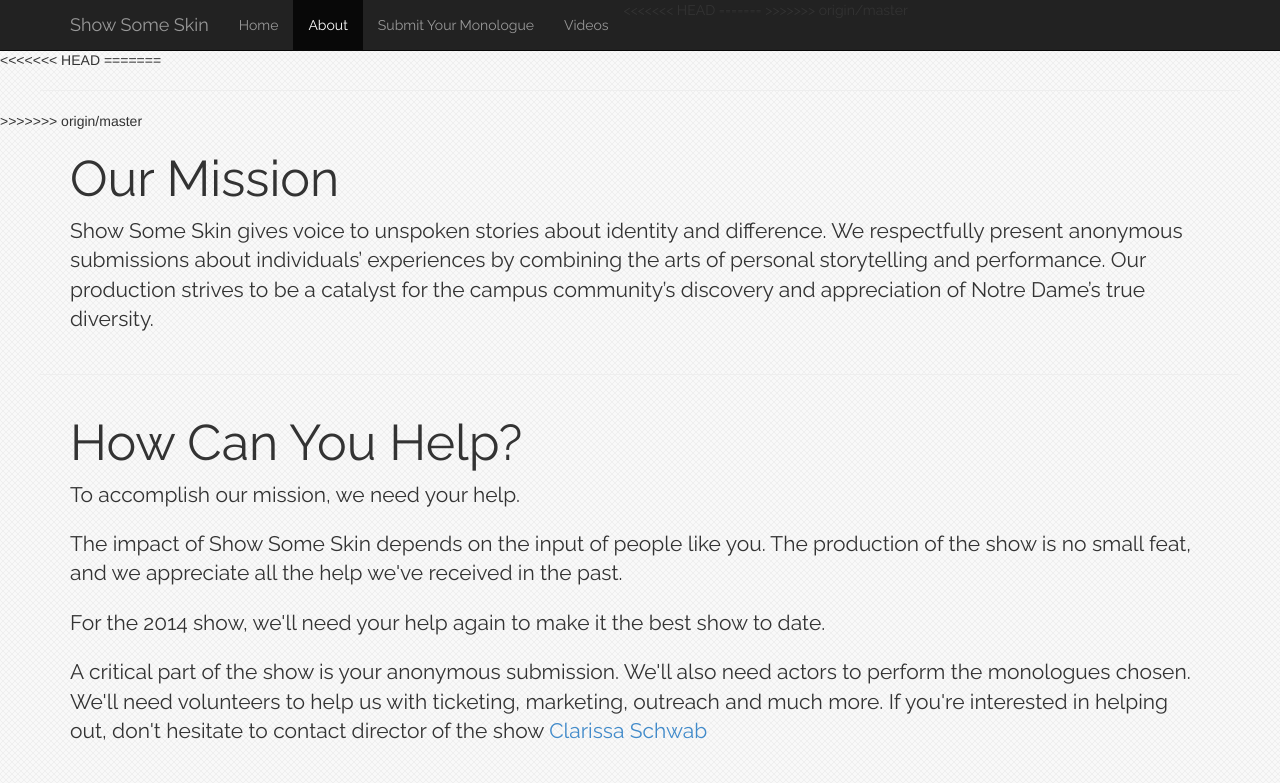
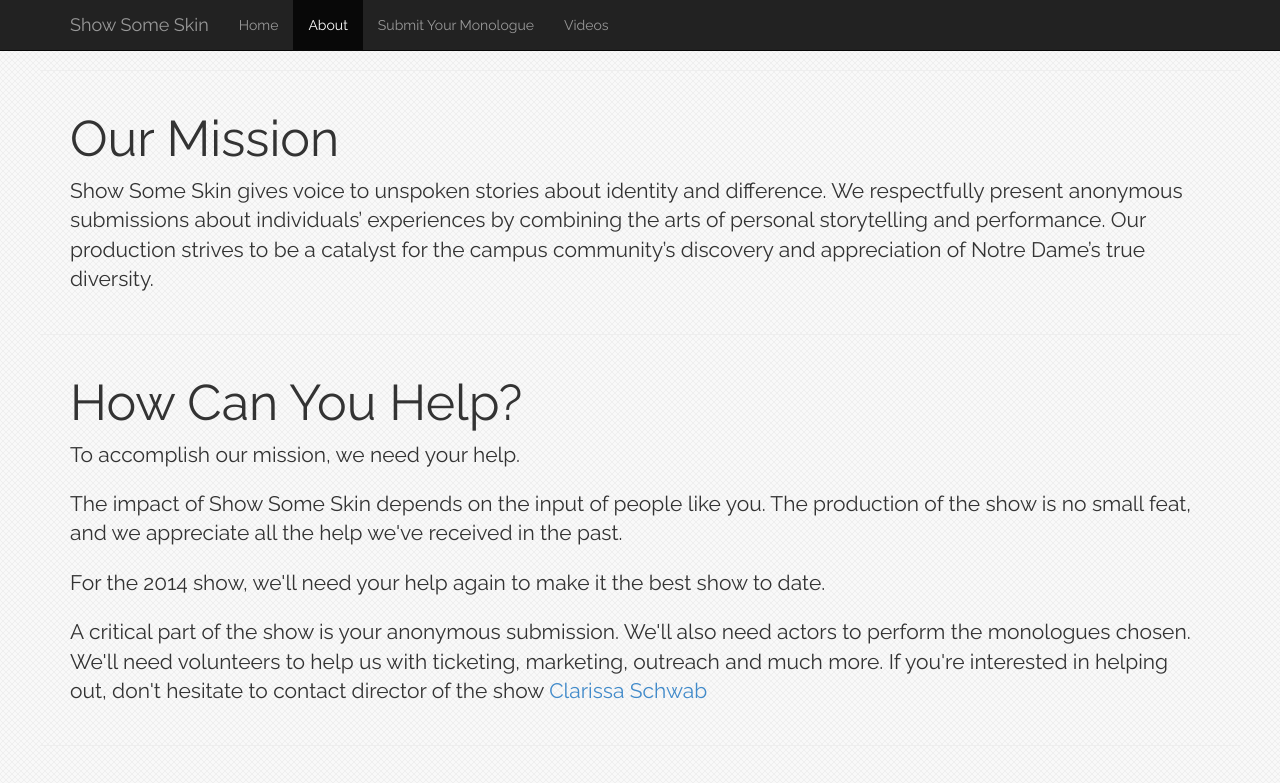
Before and after one commit to kwiromeo/show-some-skin, a plain HTML site: page about.html in a window 1280 px wide. Shown: the top 783 px of the page. Drawn offline with nearby package versions, Linux system fonts and the light colour scheme.

Commit message:
removed weird git text on about.html

```diff
--- a/about.html
+++ b/about.html
@@ -42,10 +42,9 @@
             <li><a href="index.html">Home</a></li>
             <li class="active"><a href="#">About</a></li>
             <li><a href="submit-monologue.html">Submit Your Monologue</a></li>
-<<<<<<< HEAD
+
             <li><a href="videos.html">Videos</a></li>
-=======
->>>>>>> origin/master
+
 
 		<!--
             <li><a href="#about">About</a></li>
@@ -57,26 +56,25 @@
     </div>
 
 	<!-- performance -->
-<<<<<<< HEAD
+
 	<!-- <section class="performance">
-=======
+
 	<section class="performance">
->>>>>>> origin/master
+
 		<div class="container">
 			<h1>Performance</h1>
 			<p class="lead">Show Some Skin: BE BOLD is scheduled on Thursday and Friday, February 27 and 28, 2014. Our performance is in the Decio Mainstage Theater at the Debartolo Performing Arts Center.</p>
 		</div>
-<<<<<<< HEAD
+
 	</section> -->
 
 	<!-- end performance -->
 	<!-- <hr class="container"> -->
-=======
 	</section>
 
 	<!-- end performance -->
 	<hr class="container">
->>>>>>> origin/master
+
 
 	<!-- mission statement -->
 	<section class="mission">
```
